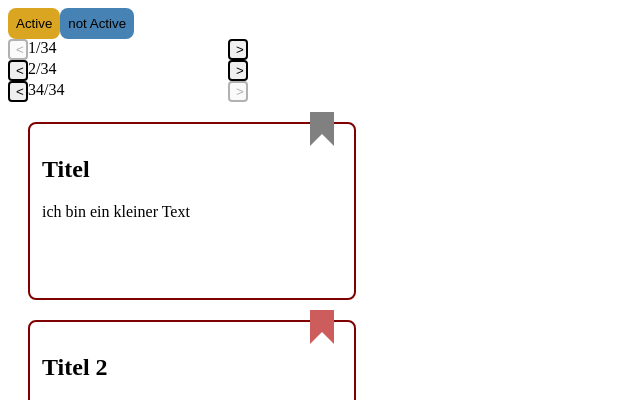
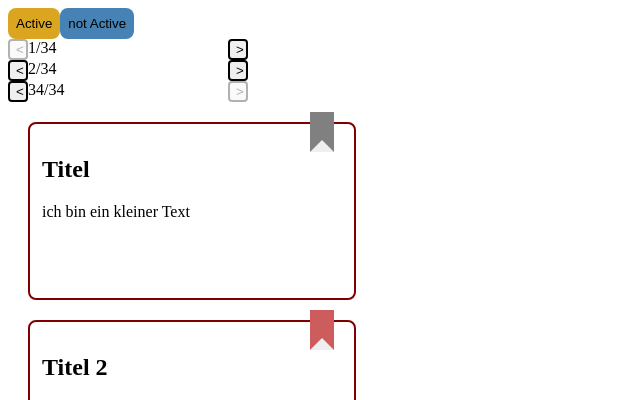
Before and after one commit to anniviz/react-playground-hh-web-21-3, a React (Vite) app: page / in a window 1280 px wide. Shown: the top 400 px of the page, without its empty margins (0-640 px from the left). Built offline with nearby package versions, Linux system fonts and the light colour scheme.

Commit message:
Make bookmark a button

```diff
--- a/src/Card.css
+++ b/src/Card.css
@@ -10,7 +10,8 @@
 
 .Card__bookmark {
   position: absolute;
-  height: 10px;
+  height: 40px;
+  padding: 0;
   border: 12px solid grey;
   border-bottom-color: transparent;
   right: 20px;
--- a/src/Card.jsx
+++ b/src/Card.jsx
@@ -6,7 +6,7 @@ export default ({ title, text, isBookmarkActive }) => {
     <section className="Card">
       <h2>{title}</h2>
       <p>{text}</p>
-      <div
+      <button
         className={
           isBookmarkActive ? 'Card__bookmark active' : 'Card__bookmark'
         }
```
